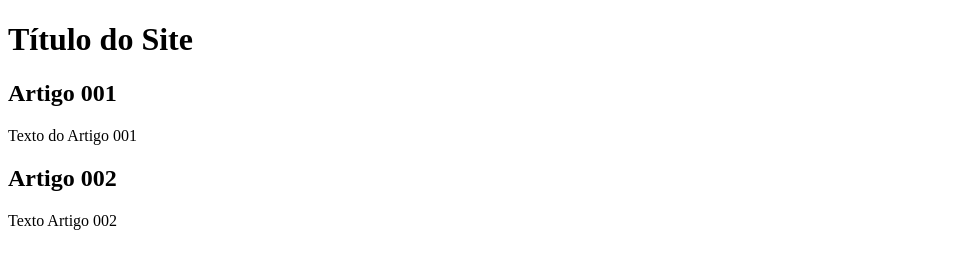
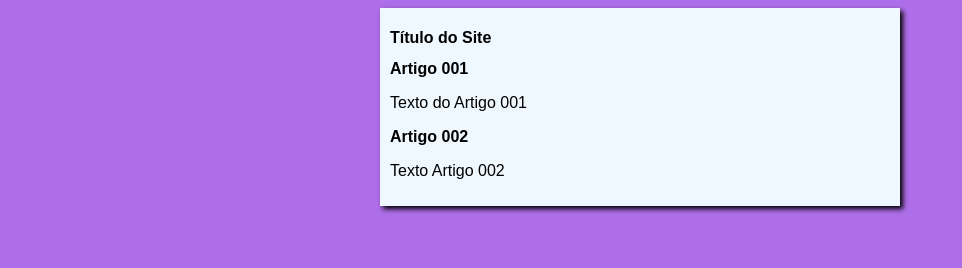
Before and after one commit to Devitor8/Projeto-site, a plain HTML site: page index.html in a window 1280 px wide. Shown: the whole page, without its empty margins (0-962 px from the left). Drawn offline with Linux system fonts and the light colour scheme.

Commit message:
style atualizado

```diff
--- /dev/null
+++ b/estilo/style.css
@@ -0,0 +1,16 @@
+*{
+font-family: Arial, Helvetica, sans-serif;
+font-size: 16px;
+}
+
+body{
+    background-color: rgb(174, 110, 233);
+}
+
+main{
+background-color: aliceblue;
+width: 500px;
+margin: auto;
+padding: 10px;
+box-shadow: 3px 3px 5px black;
+}
--- a/index.html
+++ b/index.html
@@ -3,6 +3,7 @@
 <head>
     <meta charset="UTF-8">
     <meta name="viewport" content="width=device-width, initial-scale=1.0">
+    <link rel="stylesheet" href="/estilo/style.css">
     <title>Titulo do Site</title>
 </head>
 <body>
```
